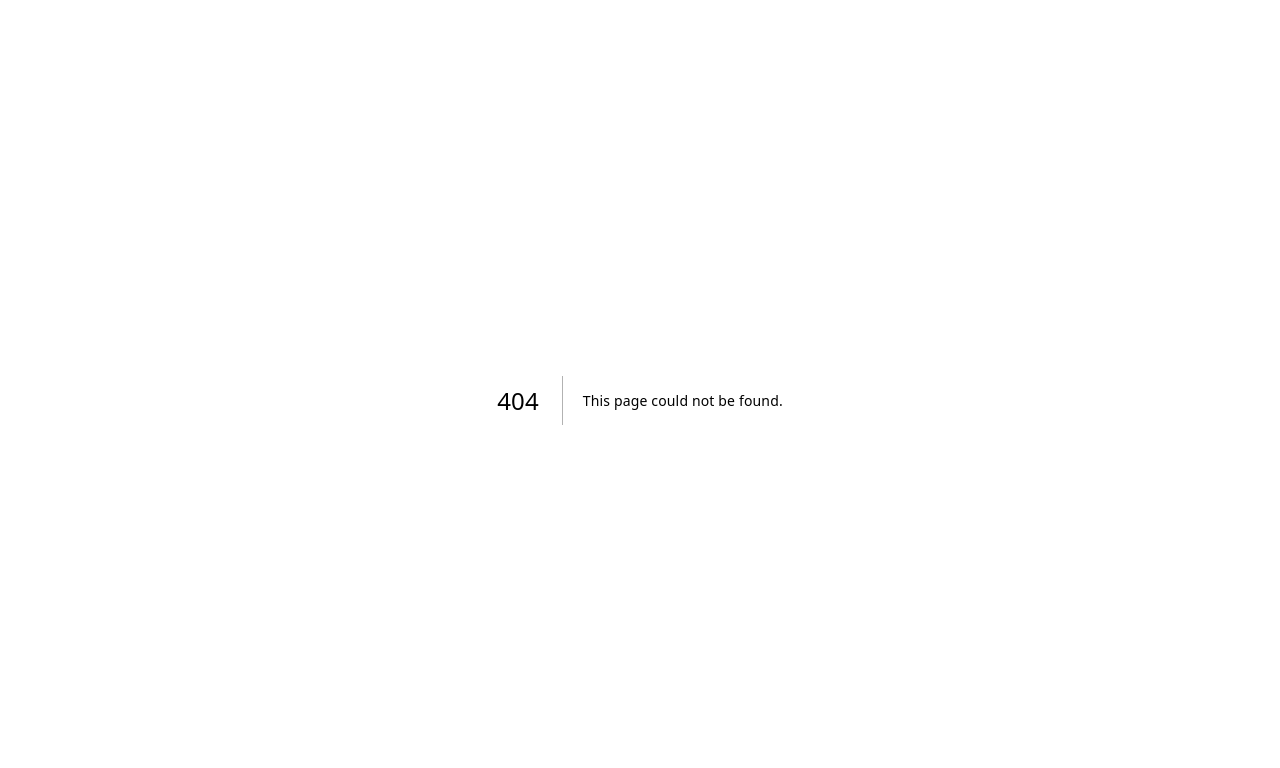
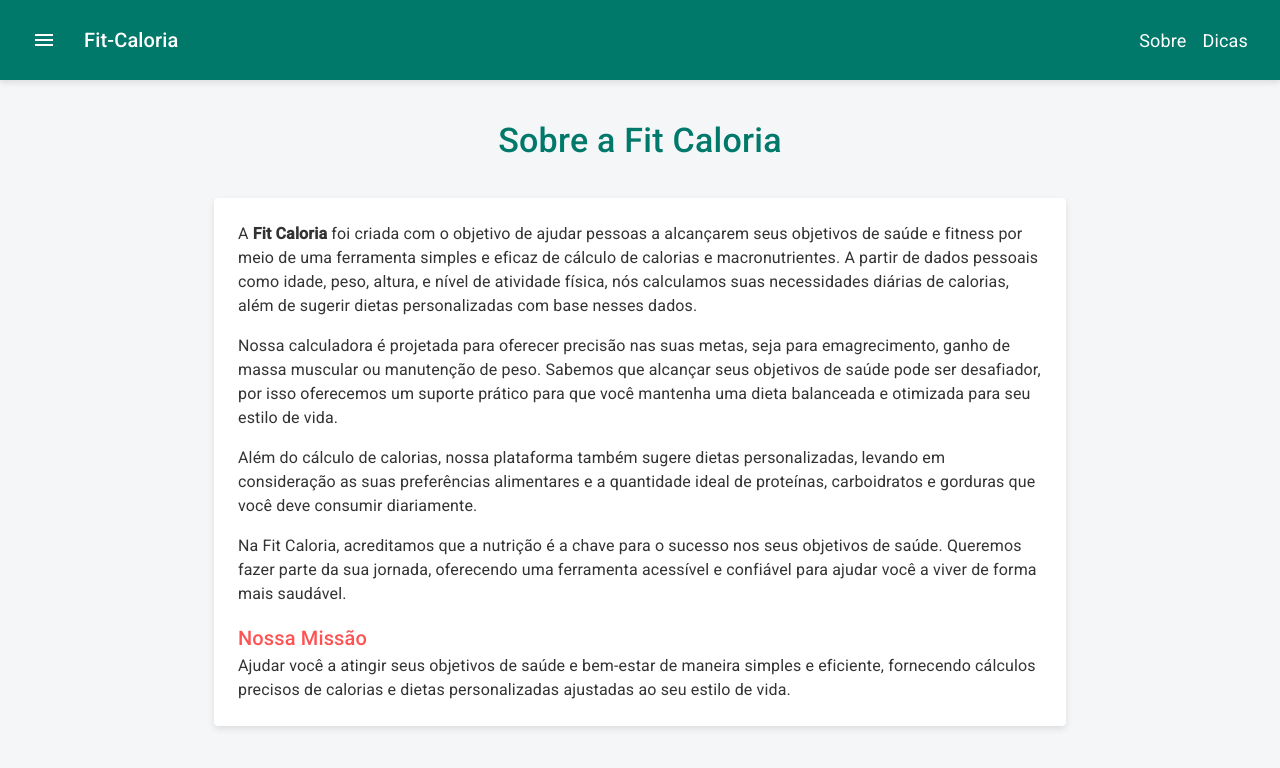
Before and after one commit to maycowjordny/web-calculator-calories, a Next.js app: page /about in a window 1280 px wide. Before the commit this address had no page. Shown: the top 768 px of the page. Built offline with nearby package versions, Linux system fonts and the light colour scheme.

Commit message:
add pages

```diff
--- /dev/null
+++ b/src/app/about/page.tsx
@@ -0,0 +1,68 @@
+"use client";
+import Header from "@/components/header";
+import { Box, Card, Container, Typography } from "@mui/material";
+
+export default function About() {
+  return (
+    <>
+      <Header />
+      <Container sx={{ mt: 5, mb: 5 }} maxWidth="md">
+        <Box
+          display="flex"
+          flexDirection="column"
+          gap={3}
+          justifyContent="center"
+          alignItems="center"
+        >
+          <Typography
+            variant="h4"
+            fontWeight={500}
+            color="primary"
+            gutterBottom
+          >
+            Sobre a Fit Caloria
+          </Typography>
+          <Card sx={{ p: 3 }}>
+            <Typography variant="body1" mb={2}>
+              A <strong>Fit Caloria</strong> foi criada com o objetivo de ajudar
+              pessoas a alcançarem seus objetivos de saúde e fitness por meio de
+              uma ferramenta simples e eficaz de cálculo de calorias e
+              macronutrientes. A partir de dados pessoais como idade, peso,
+              altura, e nível de atividade física, nós calculamos suas
+              necessidades diárias de calorias, além de sugerir dietas
+              personalizadas com base nesses dados.
+            </Typography>
+            <Typography variant="body1" mb={2}>
+              Nossa calculadora é projetada para oferecer precisão nas suas
+              metas, seja para emagrecimento, ganho de massa muscular ou
+              manutenção de peso. Sabemos que alcançar seus objetivos de saúde
+              pode ser desafiador, por isso oferecemos um suporte prático para
+              que você mantenha uma dieta balanceada e otimizada para seu estilo
+              de vida.
+            </Typography>
+            <Typography variant="body1" mb={2}>
+              Além do cálculo de calorias, nossa plataforma também sugere dietas
+              personalizadas, levando em consideração as suas preferências
+              alimentares e a quantidade ideal de proteínas, carboidratos e
+              gorduras que você deve consumir diariamente.
+            </Typography>
+            <Typography variant="body1" mb={2}>
+              Na Fit Caloria, acreditamos que a nutrição é a chave para o
+              sucesso nos seus objetivos de saúde. Queremos fazer parte da sua
+              jornada, oferecendo uma ferramenta acessível e confiável para
+              ajudar você a viver de forma mais saudável.
+            </Typography>
+            <Typography variant="h6" mt={2} color="secondary">
+              Nossa Missão
+            </Typography>
+            <Typography variant="body1">
+              Ajudar você a atingir seus objetivos de saúde e bem-estar de
+              maneira simples e eficiente, fornecendo cálculos precisos de
+              calorias e dietas personalizadas ajustadas ao seu estilo de vida.
+            </Typography>
+          </Card>
+        </Box>
+      </Container>
+    </>
+  );
+}
--- a/src/components/header.tsx
+++ b/src/components/header.tsx
@@ -1,10 +1,10 @@
 import MenuIcon from "@mui/icons-material/Menu";
+import { Link } from "@mui/material";
 import AppBar from "@mui/material/AppBar";
 import Box from "@mui/material/Box";
 import IconButton from "@mui/material/IconButton";
 import Toolbar from "@mui/material/Toolbar";
 import Typography from "@mui/material/Typography";
-
 export default function Header() {
   return (
     <Box sx={{ flexGrow: 1 }}>
@@ -19,9 +19,38 @@ export default function Header() {
           >
             <MenuIcon />
           </IconButton>
+
           <Typography variant="h6" component="div" sx={{ flexGrow: 1 }}>
-            Fit-Caloria
+            <Link
+              color="inherit"
+              href="/"
+              fontSize="20px"
+              underline="none"
+              sx={{ cursor: "pointer" }}
+            >
+              Fit-Caloria
+            </Link>
           </Typography>
+          <Box display="flex" gap={2}>
+            <Link
+              color="inherit"
+              href="/about"
+              fontSize="18px"
+              underline="none"
+              sx={{ cursor: "pointer" }}
+            >
+              Sobre
+            </Link>
+            <Link
+              color="inherit"
+              href="/tips"
+              fontSize="18px"
+              underline="none"
+              sx={{ cursor: "pointer" }}
+            >
+              Dicas
+            </Link>
+          </Box>
         </Toolbar>
       </AppBar>
     </Box>
```
Also changed, not shown: src/app/tips/page.tsx (added, +79 -0 lines).
